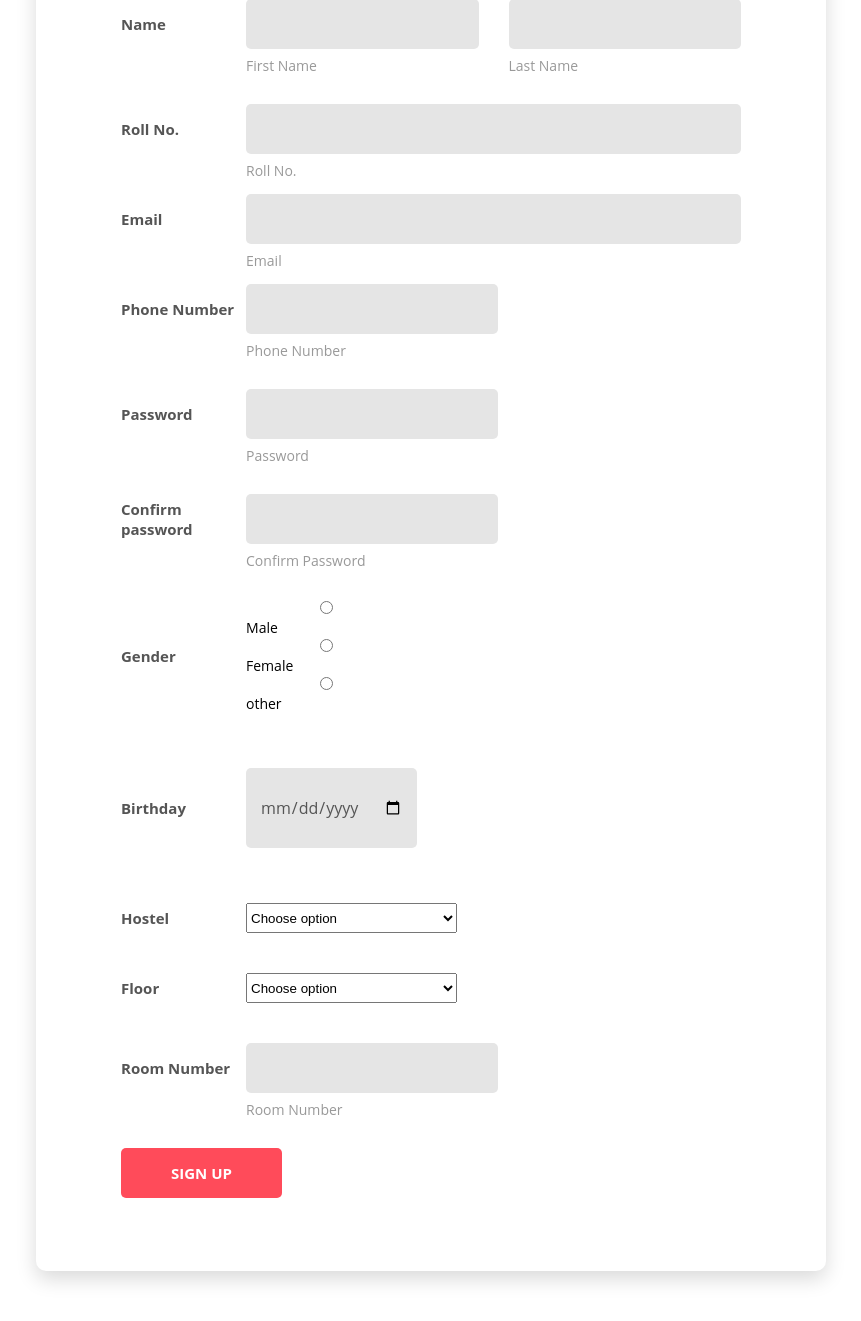
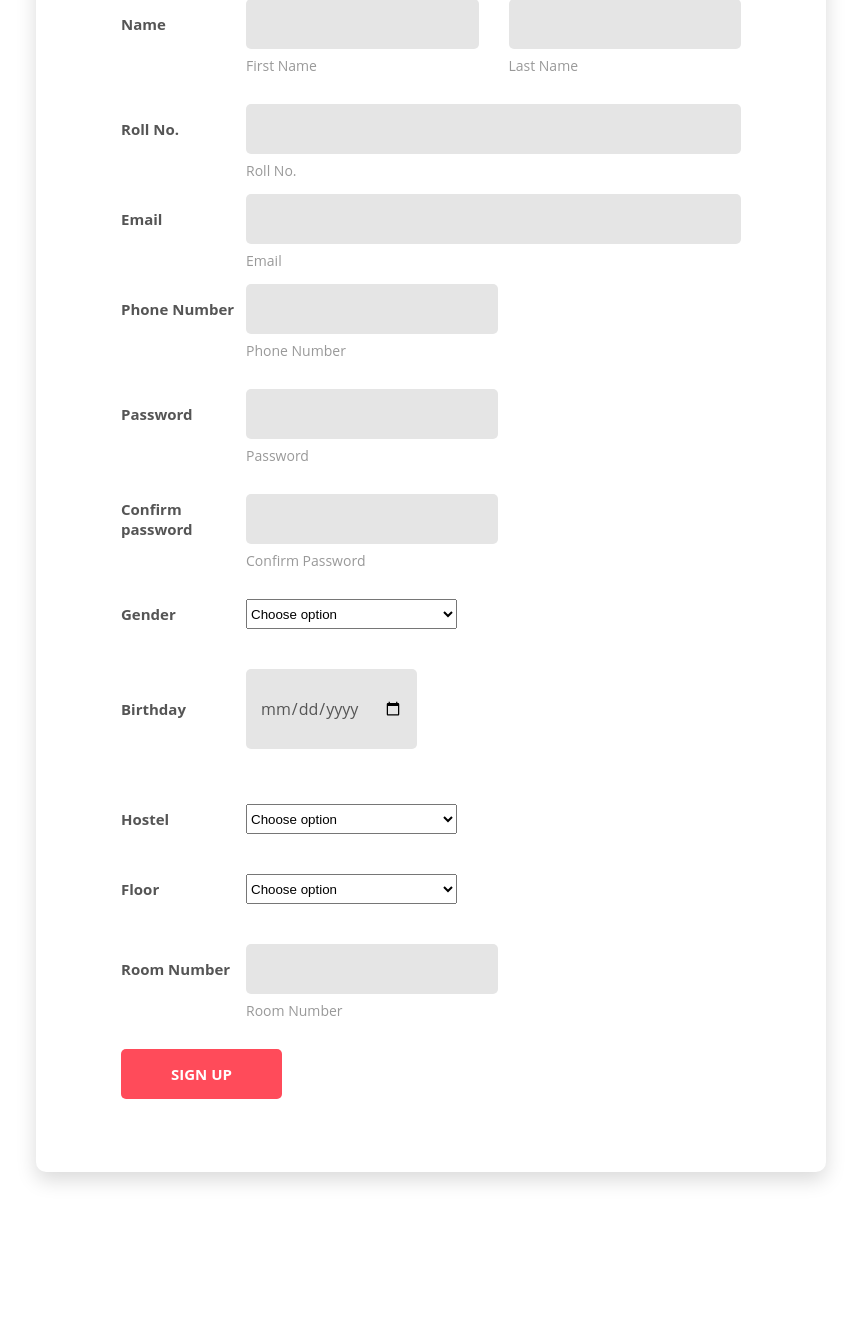
Before and after one commit to vasukataria/H-ComplaintAnywhereAnytime, a Django app: page /signUp/ in a window 1280 px wide. Shown: the part 171-1492 px from the top of the page, without its empty margins (209-1070 px from the left). After the commit the page ends 1355 px from the top, so only its background shows below. Run offline with Django 3.2, Linux system fonts and the light colour scheme; some libraries are stand-ins or nearby versions.

Commit message:
Resolved merge conflict by incorporating both suggestions.

```diff
--- a/CAAT/views.py
+++ b/CAAT/views.py
@@ -20,7 +20,7 @@ def signUp(request):
         print('inside post')
         first_name = request.POST['first_name']
         last_name = request.POST['last_name']
-        phoneNo = request.POST['phoneNo']
+        #phoneNo = request.POST['phoneNo']
         email = request.POST['email']
         rollNo = request.POST['rollNo']
         password1 = request.POST['password1']
@@ -33,7 +33,7 @@ def signUp(request):
         Hostel = request.POST['Hostel']
         Floor  = request.Post['Floor']
         Room_number = request.Post['Room_number']
-        #phone_number = request.Post['phone_number']
+        phone_number = request.POST['phone_number']
 
         #check pass
 
@@ -56,7 +56,7 @@ def signUp(request):
                     Hostel = Hostel,
                     Floor = Floor,
                     Room_number = Room_number,
-                    #phone
+
 
                 )
             user.save()
@@ -65,6 +65,7 @@ def signUp(request):
             Profile.objects.create(user=user, type='STUDENT',Floor=Floor)
             Profile.objects.create(user=user, type='STUDENT',Room_number=Room_number)
             Profile.objects.create(user=user, type='STUDENT',Gender=Gender)
+            Profile.objects.create(user=user, type='STUDENT',Gender=phone_number)
             print('user created')
             return redirect('login')
         else:
@@ -184,3 +185,16 @@ class Home(LoginRequiredMixin, View):
         }
 
         return render(request, 'home.html', context)
+
+
+
+def feedback_form(request):
+    if request.method == 'POST':
+        form = FeedbackForm(request.POST)
+
+        if form.is_valid():
+            form.save()
+            return render(request,)
+    else:
+        form = FeedbackForm()
+    return render(request,)
--- a/templates/signUp.html
+++ b/templates/signUp.html
@@ -85,7 +85,7 @@
 
                                     <div class="">
                                         <div class="input-group-desc">
-                                            <input class="input--style-5" type="text" name="phoneNo">
+                                            <input class="input--style-5" type="text" name="phone_number">
                                             <label class="label--desc">Phone Number</label>
                                         </div>
                             </div>
@@ -119,19 +119,21 @@
                             </div>
                         </div>
 
-                        <div class="form-row m-b-55">
-                            <div class="name">Gender</div>
-
-                                    <div class="">
-                                        <div class="input-group-desc">
-                                            <input class="input--style-5" type="radio" name="Gender">Male
-                                            <input class="input--style-5" type="radio" name="Gender">Female
-                                            <input class="input--style-5" type="radio" name="Gender">other
-                                        </div>
-
-
+                        <div class="form-row">
+                                <div class="name">Gender</div>
+                                <div class="value">
+                                    <div class="input-group">
+                                        <!-- <div class=""> -->
+                                            <select name="subject" style="width: 211px;height: 30px;">
+                                                <option disabled="disabled" selected="selected">Choose option</option>
+                                                <option>Male</option>
+                                                <option>Female</option>
+                                                <option>other</option>
+                                            </select>
+                                        <!-- </div> -->
+                                    </div>
+                                </div>
                             </div>
-                        </div>
 
                         <div class="form-row m-b-55">
                             <div class="name">Birthday</div>
```
Also changed, not shown: CAAT/models.py (+15 -4 lines), CAAT/migrations/0007_profile_phone_number.py (added), CAAT/migrations/0008_feedback.py (added), templates/.html (line endings or trailing spaces), 1 other file.
